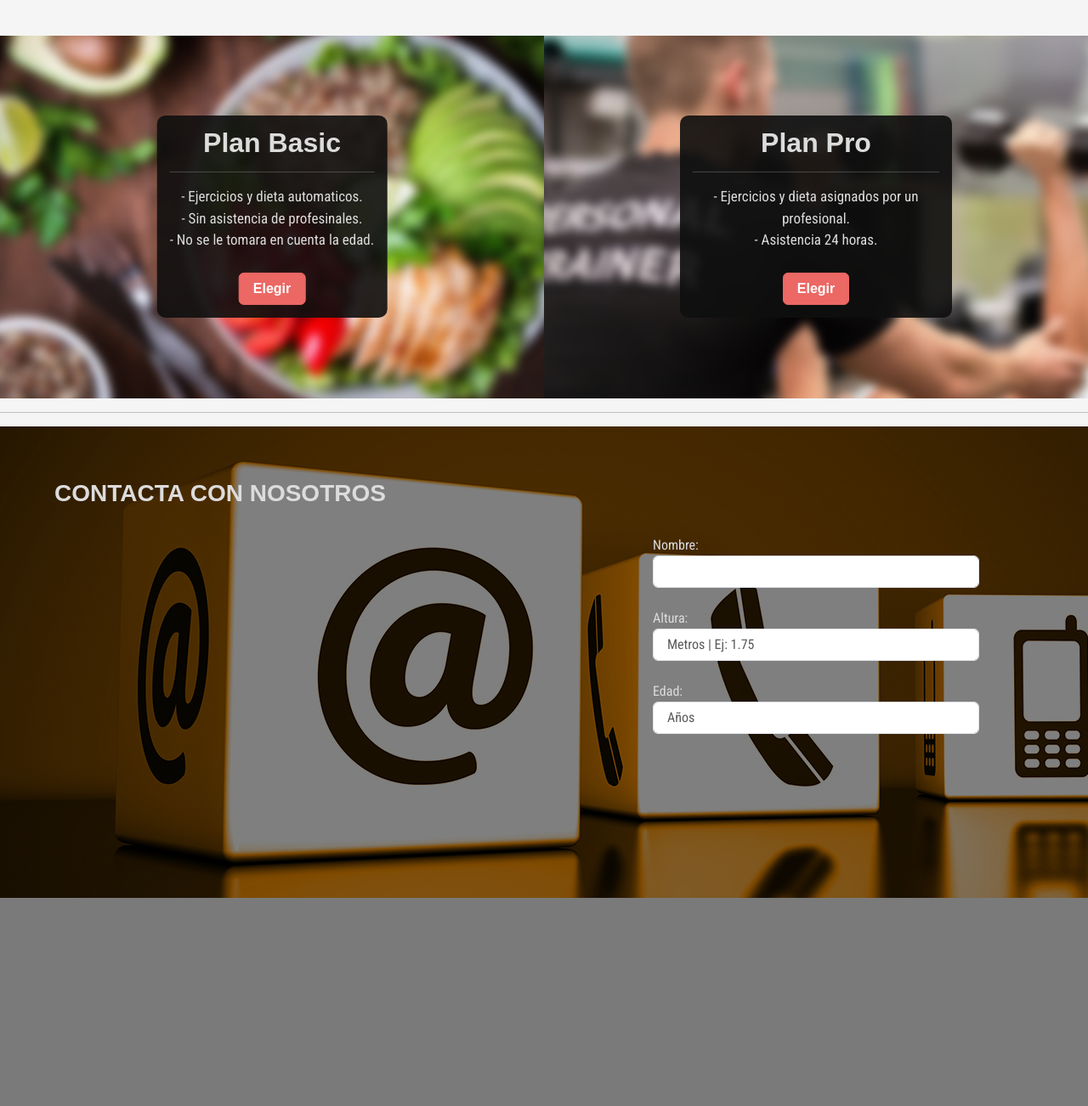
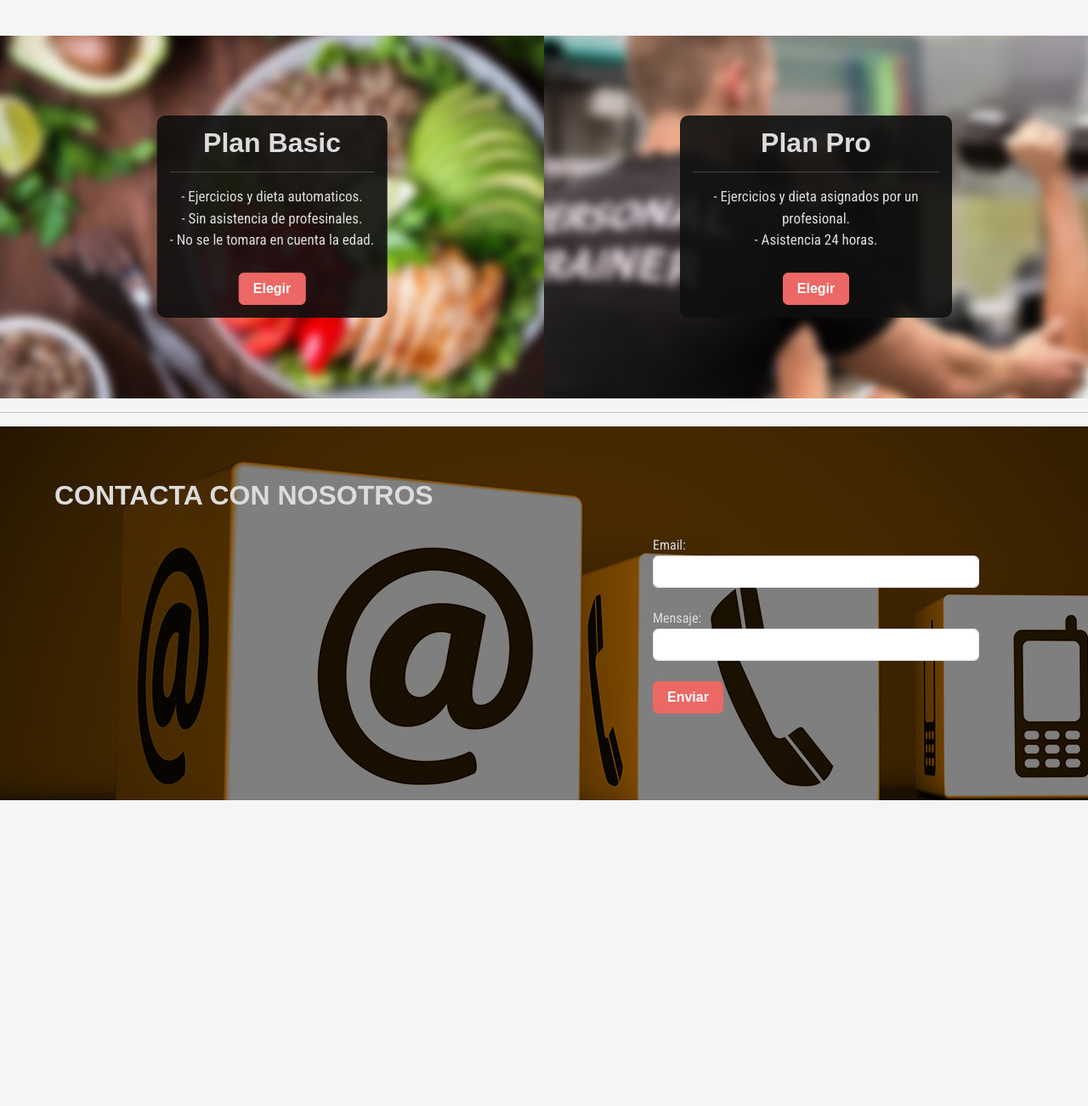
Before and after one commit to jesusmadridro99/Fitclub, a PHP site: page /Vistas-Controlador/Fitclub.php in a window 1280 px wide. Shown: the part 480-1782 px from the top of the page at 85% size. After the commit the page ends 1422 px from the top, so only its background shows below. Run offline with PHP 8.4, Linux system fonts and the light colour scheme; the visitor is signed in with stand-in values (Sample User, id 1); data that the repository does not hold is empty; some web fonts are replaced.

Commit message:
14-tarde(tocar mensaje foreign)

```diff
--- a/Repositorio/EjercicioRepository.php
+++ b/Repositorio/EjercicioRepository.php
@@ -13,22 +13,23 @@ function findEjercicioByIMC($correo)
         header("Location: /Fitclub/Vistas-Controlador/Error.html");
     }
 
-    return $result;
 }
 
-function asignarEjercicio($correo, $ejercicio) {
-    $sqlCrear = "INSERT INTO usuario_ejercicio(correo, cod_ejercicio)VALUES (?, ?)";
+function asignarEjercicio($cod_usu, $ejercicio) {
+    $sqlCrear = "INSERT INTO usuario_ejercicio(cod_usu, cod_ejercicio)VALUES (?, ?)";
 
     try {
         $result = $GLOBALS["bd"]->prepare($sqlCrear);
-        $result->execute(array($correo, $ejercicio));
+        $result->execute(array($cod_usu, $ejercicio));
     } catch (PDOException $e) {
         echo "Error en la conexión " . $e->getMessage();
         header("Location: /Fitclub/Vistas-Controlador/Error.html");
     }
 
-    return $result;
+
 }
+
+
 
 function findPlatoByIMC($correo)
 {
--- a/Utiles/css/Fitclub.css
+++ b/Utiles/css/Fitclub.css
@@ -66,8 +66,7 @@ body {
 
 
 .divContacto {
-  height: 100%;
-  width: 100%;
+  height:55%;
   background-image:linear-gradient(rgba(0, 0, 0, 0.5), rgba(0, 0, 0, 0.5)), url("/Fitclub/Img/contacto.jpg");
   background-repeat: no-repeat;
 
--- a/Vistas-Controlador/Fitclub.php
+++ b/Vistas-Controlador/Fitclub.php
@@ -83,19 +83,19 @@ include("modales.php");
 <hr>
     <div class="divContacto">
         <div style="width:50%; float:left; padding:5%">
-            <h3>CONTACTA CON NOSOTROS</h3>
+            <h2>CONTACTA CON NOSOTROS</h2>
         </div>
         <div style="width:50%; padding:10%; float:right">
-            <form>
-                <label for="nombre">Nombre: </label>
-                <input id="nombre" class="form-control" required type="text" name="peso" /><br>
 
-                <label for="altura">Altura: </label>
-                <input id="altura" class="form-control" required type="text" name="altura"
-                    placeholder="Metros | Ej: 1.75" /><br>
+            <form action="Mensaje/CrearMensaje.php" method="POST">
 
-                <label for="edad">Edad: </label>
-                <input id="edad" class="form-control" required type="text" name="edad" placeholder="Años" /><br>
+                <label for="correo">Email: </label>
+                <input id="correo" class="form-control" required type="text"/ name="correo"><br>
+
+                <label for="cuerpo">Mensaje: </label>
+                <input id="cuerpo" class="form-control" required type="text" name="cuerpo"/><br>
+
+                <button type="submit" class="btn btn-primary">Enviar</button>
             </form>
         </div>
 
```
Also changed, not shown: Vistas-Controlador/Ejercicio/AsignarRutina.php (+12 -9 lines), Vistas-Controlador/Mensaje/CrearMensaje.php (+17 -6 lines).
